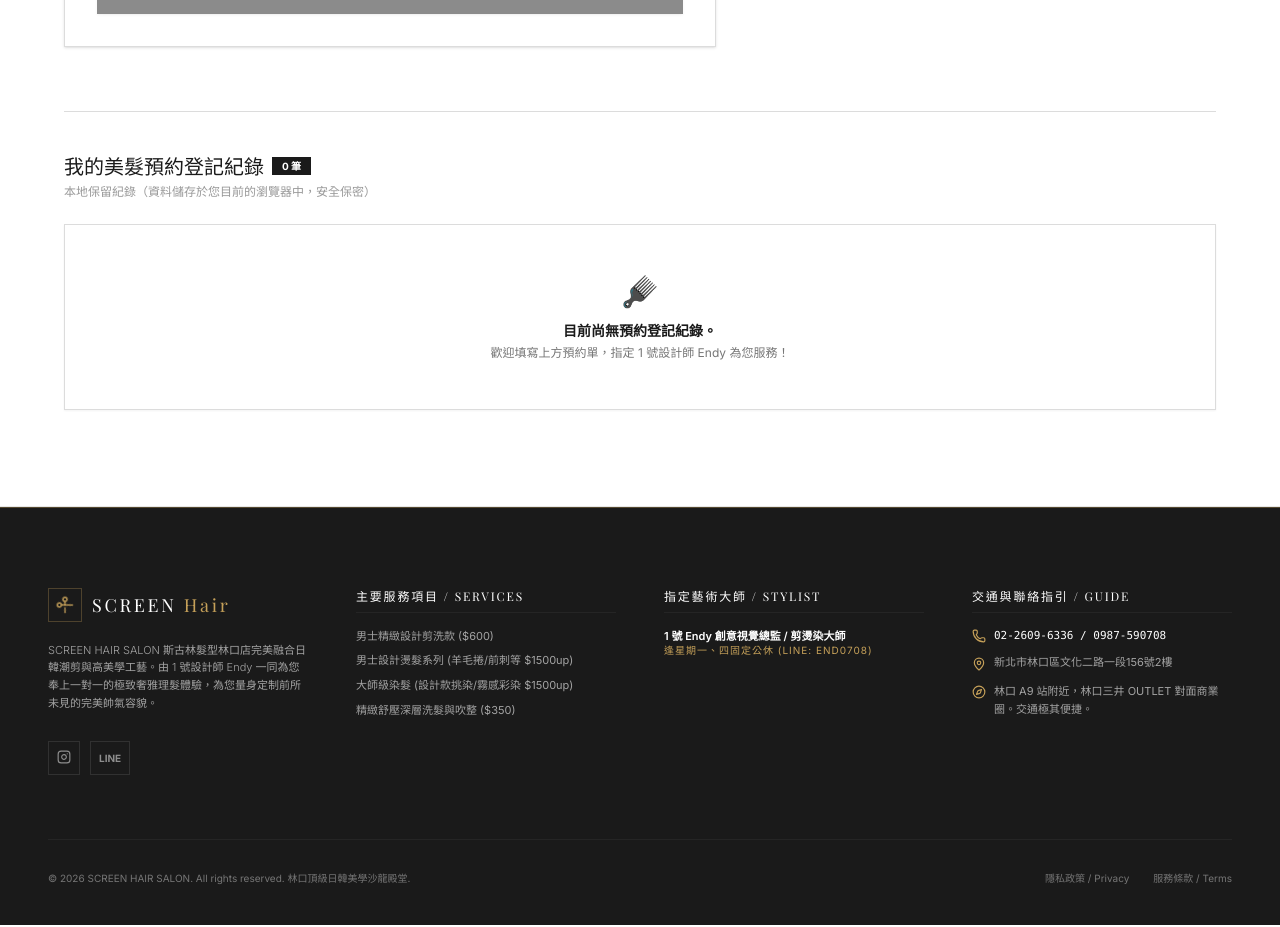
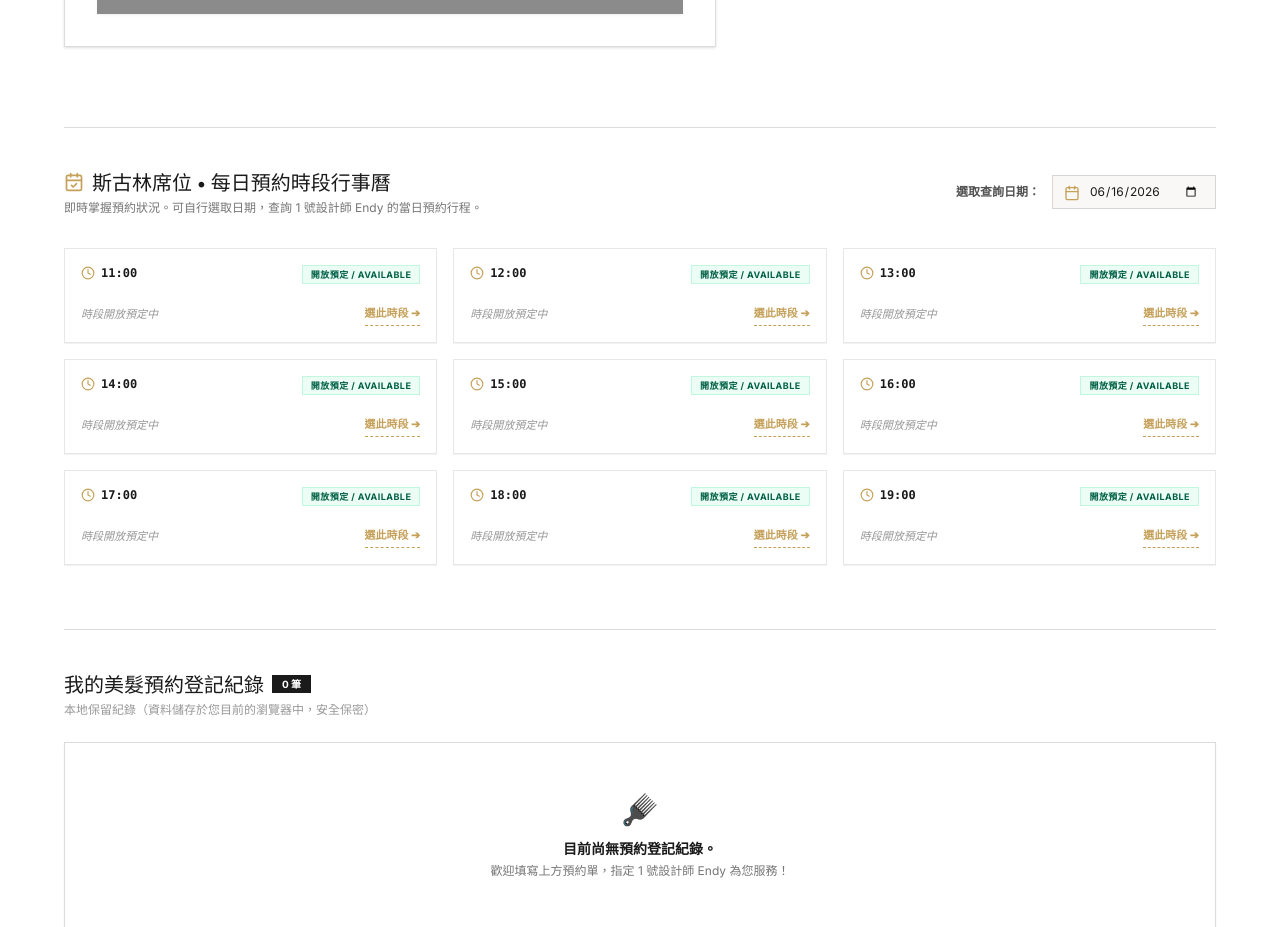
Before and after one commit to yobchan-droid/-Wwb, a React (Vite) app: page / in a window 1280 px wide. Shown: the part 6580-7507 px from the top of the page. Built offline with nearby package versions, Linux system fonts and the light colour scheme; a web font is replaced by a local one.

Commit message:
新增不能重複及行事曆

```diff
--- a/src/components/BookingForm.tsx
+++ b/src/components/BookingForm.tsx
@@ -30,6 +30,32 @@ export default function BookingForm({
   const [showSuccess, setShowSuccess] = useState(false);
   const [isSubmitting, setIsSubmitting] = useState(false);
 
+  // Calendar View Date State
+  const [calendarDate, setCalendarDate] = useState('');
+
+  // Anonymizing Help Functions
+  const anonymizeName = (name: string): string => {
+    if (!name) return '貴賓';
+    const n = name.trim();
+    if (n.length <= 1) return n;
+    if (n.length === 2) return n[0] + '*';
+    return n[0] + '*'.repeat(n.length - 2) + n[n.length - 1];
+  };
+
+  const anonymizePhone = (phone: string): string => {
+    if (!phone) return '';
+    const p = phone.trim();
+    if (p.length < 7) return p;
+    return p.substring(0, 4) + '***' + p.substring(p.length - 3); // e.g. 0912***678
+  };
+
+  // Sync chosen booking form date into calendar agenda view
+  useEffect(() => {
+    if (selectedDate) {
+      setCalendarDate(selectedDate);
+    }
+  }, [selectedDate]);
+
   // Load existing bookings on Mount
   useEffect(() => {
     const stored = localStorage.getItem('aura_appointments');
@@ -40,6 +66,8 @@ export default function BookingForm({
         console.error('Failed to parse localStorage appointments', e);
       }
     }
+    // Initialize default calendar view date to today
+    setCalendarDate(getMinDateString());
   }, []);
 
   // Save bookings helper
@@ -92,6 +120,20 @@ export default function BookingForm({
     }
 
     setIsSubmitting(true);
+
+    // Double-booking defense validation
+    const isAlreadyBooked = appointments.some(
+      (appt) =>
+        appt.designerId === selectedDesignerId &&
+        appt.date === selectedDate &&
+        appt.timeSlot === selectedTime
+    );
+
+    if (isAlreadyBooked) {
+      alert('⚠️ 很抱歉，此時段已被其他人預約，請重新選取其他空檔時段，謝謝！');
+      setIsSubmitting(false);
+      return;
+    }
 
     const newAppointment: Appointment = {
       id: `APT-${Date.now()}`,
@@ -272,11 +314,19 @@ export default function BookingForm({
                           required
                         >
                           <option value="">-- {selectedDate ? '請選擇時間' : '請先選取日期'} --</option>
-                          {activeDesigner?.availableTimes.map((time) => (
-                            <option key={time} value={time}>
-                              {time}
-                            </option>
-                          ))}
+                          {activeDesigner?.availableTimes.map((time) => {
+                            const isBooked = appointments.some(
+                              (appt) =>
+                                appt.designerId === selectedDesignerId &&
+                                appt.date === selectedDate &&
+                                appt.timeSlot === time
+                            );
+                            return (
+                              <option key={time} value={time} disabled={isBooked}>
+                                {time} {isBooked ? ' (🔒 已被預約 / Booked)' : ''}
+                              </option>
+                            );
+                          })}
                         </select>
                       </div>
                     </div>
@@ -407,11 +457,15 @@ export default function BookingForm({
                     <div className="pt-4 space-y-3.5 text-xs text-artistic-dark/80">
                       <div className="flex justify-between">
                         <span className="text-artistic-dark/60">預約貴賓:</span>
-                        <span className="font-semibold text-artistic-dark">{latestBooking?.clientName}</span>
+                        <span className="font-semibold text-artistic-dark">
+                          {latestBooking ? anonymizeName(latestBooking.clientName) : ''}
+                        </span>
                       </div>
                       <div className="flex justify-between">
                         <span className="text-artistic-dark/60">聯絡電話:</span>
-                        <span className="font-semibold text-artistic-dark">{latestBooking?.clientPhone}</span>
+                        <span className="font-semibold text-artistic-dark">
+                          {latestBooking ? anonymizePhone(latestBooking.clientPhone) : ''}
+                        </span>
                       </div>
                       <div className="flex justify-between">
                         <span className="text-artistic-dark/60">指定大師:</span>
@@ -519,6 +573,147 @@ export default function BookingForm({
 
         </div>
 
+        {/* DAILY AGENDA CALENDAR BOARD */}
+        <div id="booking-calendar" className="mt-20 max-w-6xl mx-auto pt-10 border-t border-artistic-dark/15 text-left">
+          <div className="flex flex-col md:flex-row md:items-center justify-between gap-6 mb-8">
+            <div className="space-y-1">
+              <h3 className="text-xl font-serif font-normal text-artistic-dark flex items-center gap-2">
+                <CalendarCheck className="w-5 h-5 text-artistic-accent" />
+                <span>斯古林席位 • 每日預約時段行事曆</span>
+              </h3>
+              <p className="text-xs text-artistic-dark/60 font-sans">
+                即時掌握預約狀況。可自行選取日期，查詢 1 號設計師 Endy 的當日預約行程。
+              </p>
+            </div>
+
+            {/* Date Picker Controls for Calendar Board */}
+            <div className="flex items-center gap-3">
+              <span className="text-xs font-bold text-artistic-dark/75 font-sans whitespace-nowrap">
+                選取查詢日期：
+              </span>
+              <div className="relative">
+                <Calendar className="absolute left-3 top-2.5 text-artistic-accent w-4 h-4 pointer-events-none" />
+                <input
+                  type="date"
+                  min={getMinDateString()}
+                  value={calendarDate}
+                  onChange={(e) => setCalendarDate(e.target.value)}
+                  className="bg-artistic-bg border border-artistic-dark/15 text-artistic-dark rounded-none pl-9 pr-4 py-2 text-xs focus:border-artistic-accent focus:outline-none transition font-sans"
+                />
+              </div>
+            </div>
+          </div>
+
+          {/* Daily Schedule Slots */}
+          {(() => {
+            if (!calendarDate) {
+              return (
+                <div className="text-center p-6 bg-artistic-bg/40 border border-dashed border-artistic-dark/10">
+                  <p className="text-xs text-artistic-dark/50 font-sans">請選取日期以載入每日預約時段</p>
+                </div>
+              );
+            }
+
+            // Calculate if selected calendar date is working
+            const calendarDateObj = new Date(calendarDate);
+            let calendarDayOfWeek = calendarDateObj.getDay();
+            if (calendarDayOfWeek === 0) calendarDayOfWeek = 7; // Sunday maps to 7
+
+            const isCalendarWorkDay = activeDesigner?.workDays.includes(calendarDayOfWeek);
+            const daysOffNames = {
+              endy: '星期一、四',
+            };
+            const calendarDayOffName = daysOffNames[selectedDesignerId as 'endy'] || '固定公休日';
+
+            if (!isCalendarWorkDay) {
+              return (
+                <div className="bg-rose-500/5 border border-rose-500/10 p-8 text-center rounded-none font-sans">
+                  <span className="text-artistic-accent text-lg block mb-2 font-serif font-bold">💤 固定公休店休中 / Stylist Off-duty</span>
+                  <p className="text-xs text-artistic-dark/85">
+                    設計師 <strong>{activeDesigner?.name}</strong> 於 {calendarDate} ({calendarDayOffName}) 固定安排放假。
+                  </p>
+                  <p className="text-[11px] text-artistic-dark/50 mt-1.5">
+                    歡迎選用其他正常營業工作日（每週二、三、五、六、日）前來理髮預定！
+                  </p>
+                </div>
+              );
+            }
+
+            // Normal working day list of hours
+            return (
+              <div className="grid grid-cols-1 sm:grid-cols-2 lg:grid-cols-3 gap-4 font-sans">
+                {activeDesigner?.availableTimes.map((time) => {
+                  const bookedAppt = appointments.find(
+                    (appt) =>
+                      appt.designerId === selectedDesignerId &&
+                      appt.date === calendarDate &&
+                      appt.timeSlot === time
+                  );
+
+                  return (
+                    <div
+                      key={time}
+                      className={`border p-4 transition-all duration-300 relative flex flex-col justify-between min-h-[95px] ${
+                        bookedAppt
+                          ? 'bg-neutral-50/70 border-neutral-200/50 opacity-80'
+                          : 'bg-white border-artistic-dark/10 hover:border-artistic-accent shadow-2xs hover:shadow-xs group'
+                      }`}
+                    >
+                      <div className="flex justify-between items-start">
+                        <span className="flex items-center text-xs font-bold text-artistic-dark font-mono">
+                          <Clock className={`w-3.5 h-3.5 mr-1.5 ${bookedAppt ? 'text-artistic-dark/35' : 'text-artistic-accent'}`} />
+                          {time}
+                        </span>
+
+                        {bookedAppt ? (
+                          <span className="text-[9px] bg-neutral-100 text-neutral-600 font-bold px-2 py-0.5 rounded-none border border-neutral-200 uppercase tracking-wider font-sans">
+                            已被佔用 / Booked
+                          </span>
+                        ) : (
+                          <span className="text-[9px] bg-emerald-50 text-emerald-800 font-bold px-2 py-0.5 rounded-none border border-emerald-200/60 uppercase tracking-wider font-sans">
+                            開放預定 / Available
+                          </span>
+                        )}
+                      </div>
+
+                      <div className="mt-3.5 text-xs leading-relaxed">
+                        {bookedAppt ? (
+                          <div className="space-y-0.5">
+                            <p className="text-artistic-dark/80 font-semibold text-xs">
+                              預約客：<span className="text-artistic-dark">{anonymizeName(bookedAppt.clientName)}</span>
+                            </p>
+                            <p className="text-[10px] text-artistic-dark/50 font-light truncate">
+                              項目：{getServiceName(bookedAppt.serviceId)}
+                            </p>
+                          </div>
+                        ) : (
+                          <div className="flex justify-between items-center w-full">
+                            <span className="text-artistic-dark/45 text-[11px] italic">時段開放預定中</span>
+                            <button
+                              onClick={() => {
+                                setSelectedDate(calendarDate);
+                                setSelectedTime(time);
+                                // Scroll smoothly to the booking form element
+                                const elem = document.getElementById('booking-service-select');
+                                if (elem) {
+                                  elem.scrollIntoView({ behavior: 'smooth' });
+                                }
+                              }}
+                              className="text-[11px] font-bold text-artistic-accent hover:text-artistic-dark border-b border-dashed border-artistic-accent hover:border-artistic-dark transition duration-350 pb-0.5 cursor-pointer"
+                            >
+                              選此時段 ➔
+                            </button>
+                          </div>
+                        )}
+                      </div>
+                    </div>
+                  );
+                })}
+              </div>
+            );
+          })()}
+        </div>
+
         {/* Dynamic Reservations Console History */}
         <div id="my-appointments" className="mt-16 max-w-6xl mx-auto pt-10 border-t border-artistic-dark/15">
           <div className="flex flex-col sm:flex-row sm:items-center justify-between gap-4 mb-6 text-left">
@@ -590,8 +785,8 @@ export default function BookingForm({
 
                       <div className="space-y-1 font-sans">
                         <h4 className="font-bold text-artistic-dark flex items-center">
-                          <span>{appt.clientName}</span>
-                          <span className="text-xs text-artistic-dark/45 font-mono ml-2">({appt.clientPhone})</span>
+                          <span>{anonymizeName(appt.clientName)}</span>
+                          <span className="text-xs text-artistic-dark/45 font-mono ml-2">({anonymizePhone(appt.clientPhone)})</span>
                         </h4>
                         <p className="text-xs text-artistic-dark/80">
                           指定項目：<strong className="text-artistic-dark font-semibold">{getServiceName(appt.serviceId)}</strong>
```
